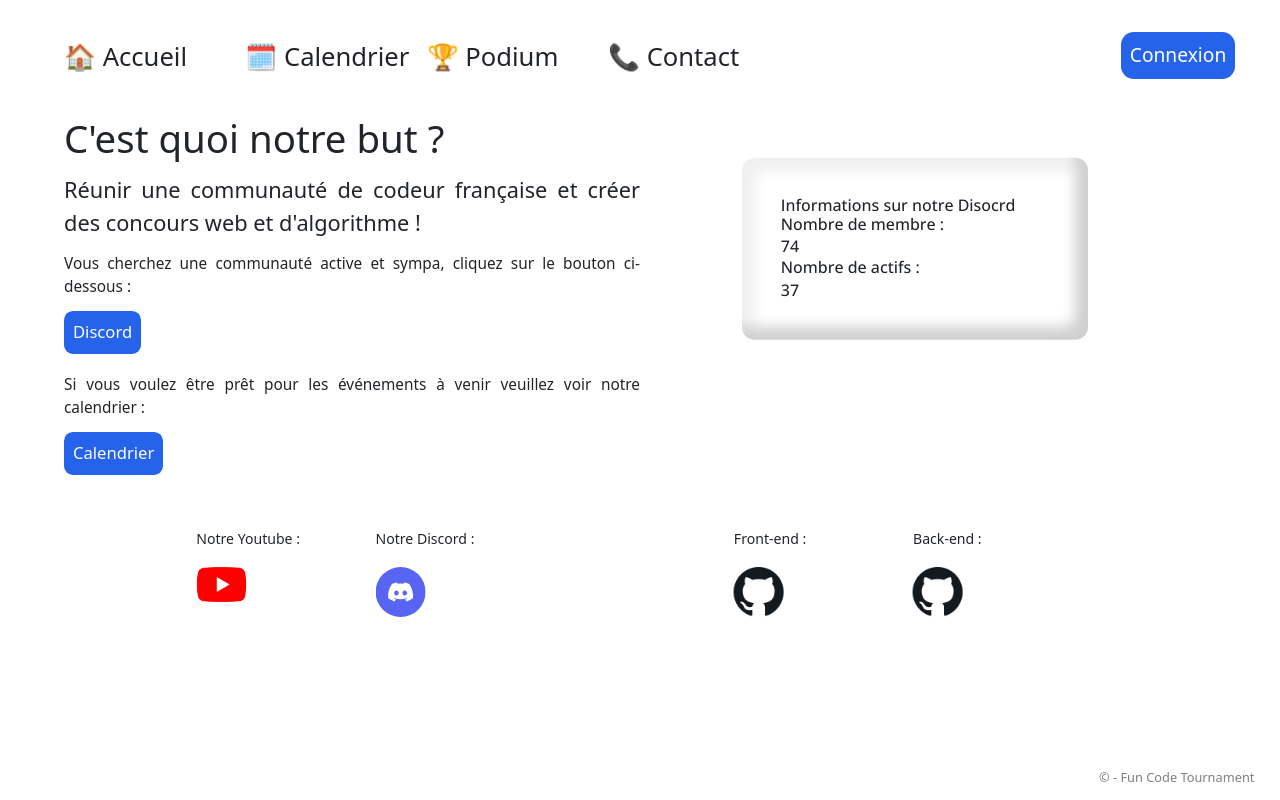
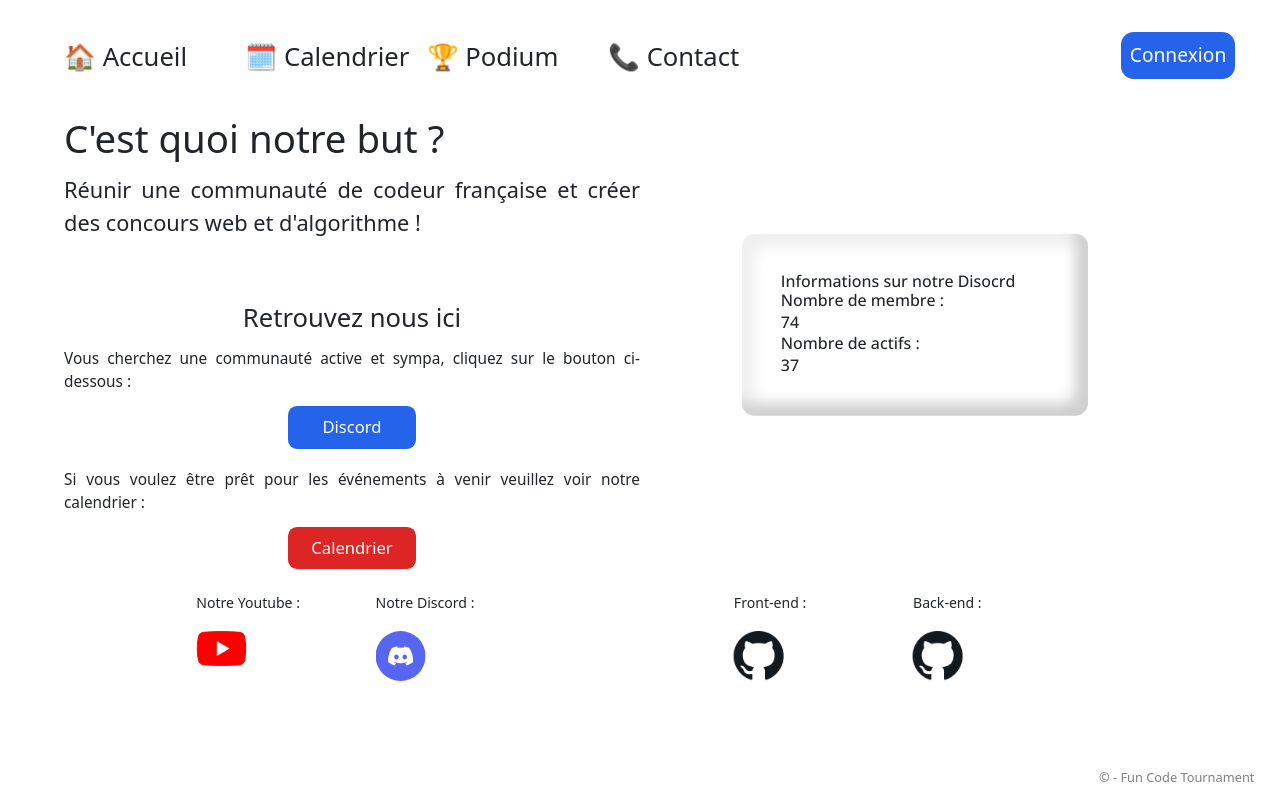
Before and after one commit to jasiukiewicztymon/Just-coding, a plain HTML site: page Fun code turnament site/index.html in a window 1280 px wide. Drawn offline with nearby package versions, Linux system fonts and the light colour scheme.

Commit message:
Update index.html

```diff
--- a/Fun code turnament site/index.html
+++ b/Fun code turnament site/index.html
@@ -28,7 +28,7 @@
             <li><a href="#">🏆 Podium</a></li>
             <li><a href="#">📞 Contact</a></li>
         </ul>
-        <button id="connection_btn" class="top-[2.5vw] right-[1vw] absolute text-[1.5vw] p-[0.7vw] rounded-[1vw] bg-blue-600 text-white">Connexion</button>
+        <button id="connection_btn" class="top-[2.5vw] hover:bg-blue-700 right-[1vw] absolute text-[1.5vw] p-[0.7vw] hover:scale-[115%] transition ease-in-out rounded-[1vw] bg-blue-600 text-white">Connexion</button>
         <div id="theme-switcher" class="absolute right-[12.5vw] top-[2.5vw] mt-[0.5vw] mr-[3vw]">
             <b id="dark-theme" class="absolute"></b>
             <b id="light-theme" class="absolute none"></b>
@@ -37,17 +37,18 @@
     <article class="relative ml-[5vw] w-[90vw] top-[50%] transform -translate-y-[50%]">
         <section class="faq w-[45vw]">
             <h1 class="text-[3vw] mb-[1vw]">C'est quoi notre but ?</h1>
-            <p class="text-[1.7vw] mb-[1vw] text-justify">Réunir une communauté de codeur française et créer des concours web et d'algorithme !</p>
+            <p class="text-[1.7vw] mb-[5vw] text-justify">Réunir une communauté de codeur française et créer des concours web et d'algorithme !</p>
         </section>
         <section class="discord w-[45vw]">
-            <p class="text-[1.2vw] mb-[1vw] text-justify">Vous cherchez une communauté active et sympa, cliquez sur le bouton ci-dessous : </p>
-            <button id="discord_btn" class="mb-[1.5vw] bg-blue-600 text-white text-[1.3vw] p-[0.7vw] rounded-[0.7vw]">Discord</button>
+            <h1 class="mb-[1vw] text-[2vw] text-center">Retrouvez nous ici</h1>
+            <p class="text-[1.2vw] mb-[1vw] text-justify text-left">Vous cherchez une communauté active et sympa, cliquez sur le bouton ci-dessous : </p>
+            <button id="discord_btn" class="ml-[50%] -translate-x-[50%] transition ease-in-out hover:scale-[115%] hover:bg-blue-700 mb-[1.5vw] w-[10vw] bg-blue-600 text-white text-[1.3vw] p-[0.7vw] rounded-[0.7vw]">Discord</button>
         </section>
         <section class="calendrier w-[45vw]">
             <p class="text-[1.2vw] mb-[1vw] text-justify">Si vous voulez être prêt pour les événements à venir veuillez voir notre calendrier :</p>
-            <button id="calendar_btn" class="bg-blue-600 text-[1.3vw] text-white p-[0.7vw] rounded-[0.7vw]">Calendrier</button>
+            <button id="calendar_btn" class="ml-[50%] -translate-x-[50%] transition ease-in-out hover:scale-[115%] bg-red-600 hover:bg-red-700 w-[10vw] text-[1.3vw] text-white p-[0.7vw] rounded-[0.7vw]">Calendrier</button>
         </section>
-        <div id="serverinfo" class="absolute right-[5vw] mr-[5vw] p-[3vw] rounded-[1vw] text-[1.25vw] w-[30%] top-[25%] transform -translate-y-[50%]">
+        <div id="serverinfo" class="hover:scale-[105%] transition ease-in-out absolute right-[10vw] p-[3vw] rounded-[1vw] text-[1.25vw] w-[30%] top-[35%] -translate-y-[50%]">
             <h1>Informations sur notre Disocrd</h1>
             <h2 id="titletotal">Nombre de membre : </h2>
             <p id="totalmembers"></p>
@@ -55,7 +56,7 @@
             <p id="activemembers"></p>
         </div>
     </article>
-    <footer class="relative bottom-[2.5vw] grid grid-cols-5 w-[70vw] l-[50%] transform translate-x-[10%] mt-[35vw]">
+    <footer class="relative bottom-[2.5vw] grid grid-cols-5 w-[70vw] l-[50%] transform translate-x-[10%] mt-[40vw]">
         <section class="youtube col-span-1 col-start-1">
             <h2 class="text-[1.1vw] mb-[1.5vw]">Notre Youtube : </h2>
             <a href="#" target="_blank"><img src="./img/youtube.png" alt="Youtube" class="icon" width="50vw"></a>
```
